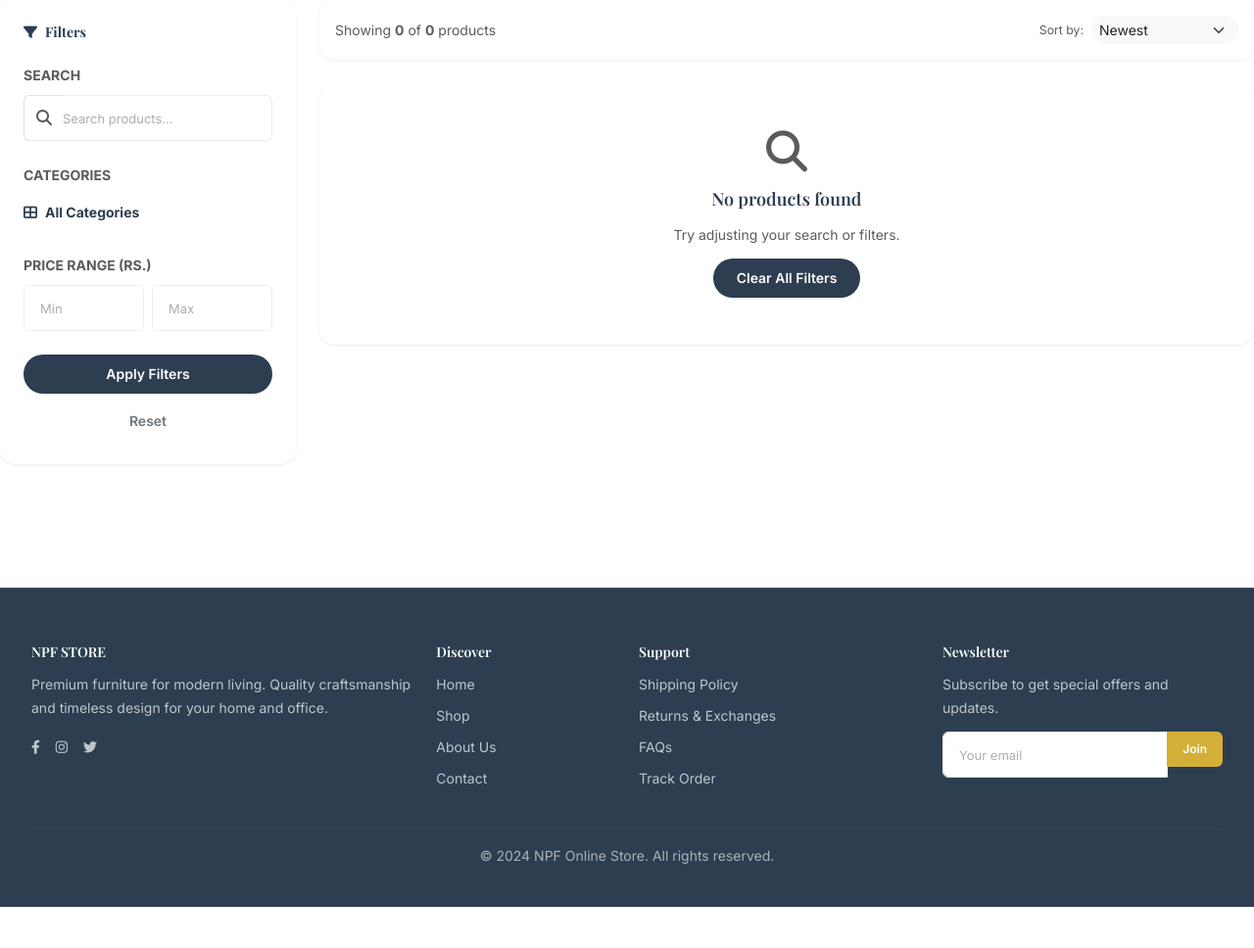
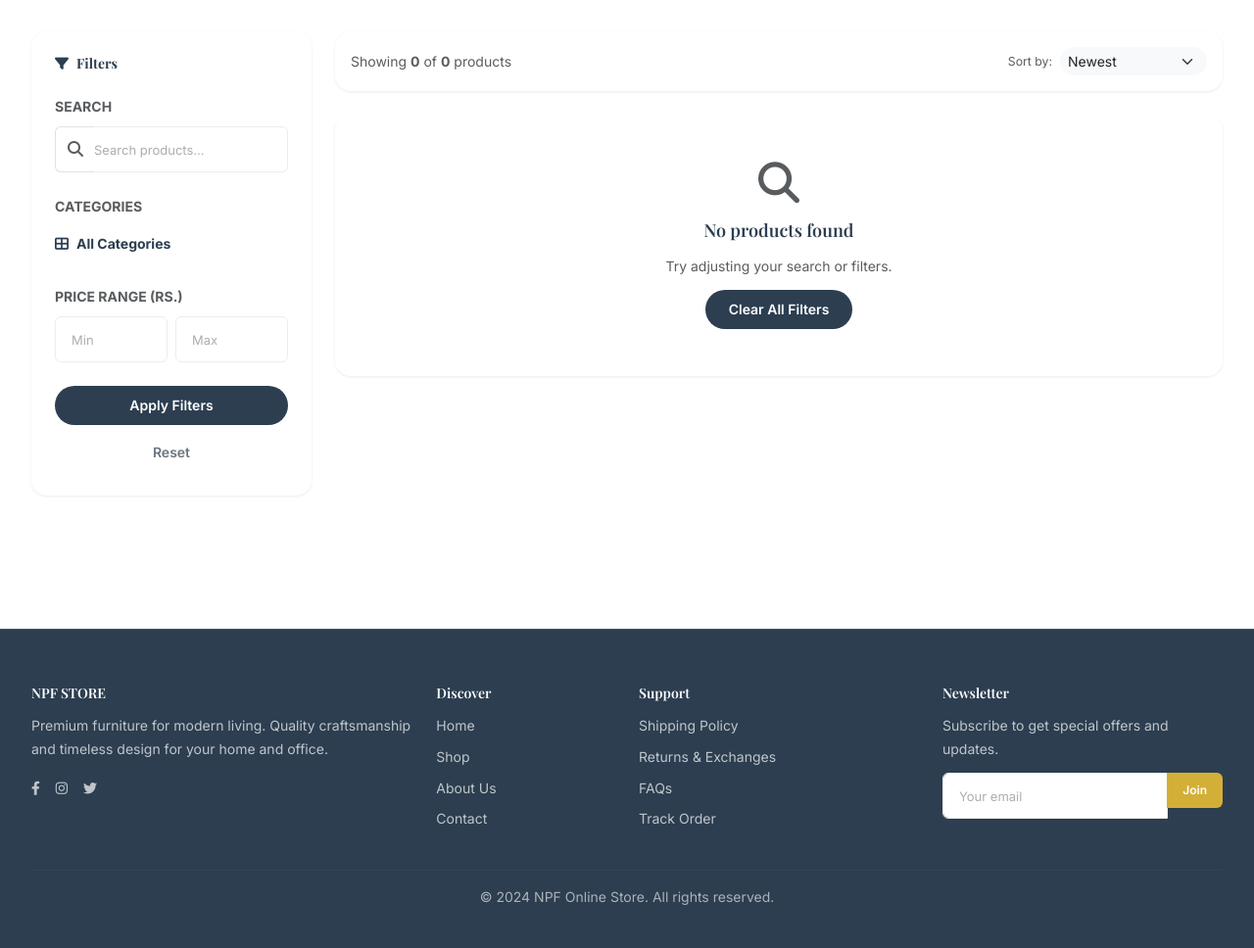
Before and after one commit to qureshi08/NPF-Online-Store, a Flask app: page /shop in a window 1280 px wide. Shown: the part 64-1032 px from the top of the page at 98% size. Before the commit the page ends 990 px from the top, so only its background shows below. Run offline with Flask 3, Linux system fonts and the light colour scheme.

Commit message:
Fix mobile shop page layout: add container padding, responsive grid, and collapsible filters to prevent edge touching

```diff
--- a/app/templates/main/shop.html
+++ b/app/templates/main/shop.html
@@ -1,9 +1,11 @@
 {% extends "base.html" %}
 
 {% block content %}
+<div class="container" style="padding-top: 2rem; padding-bottom: 3rem; max-width: 1400px;">
     <div class="row g-4">
         <!-- Sidebar Filters -->
-    <div class="col-lg-3">
+        <div class="col-lg-3 mb-4 mb-lg-0">
+            <div class="d-lg-block collapse" id="filterCollapse">
                 <div class="card border-0 shadow-sm rounded-4 p-4 sticky-top" style="top: 100px; z-index: 1;">
                     <h5 class="fw-bold mb-4"><i class="fas fa-filter me-2 text-primary-custom"></i>Filters</h5>
 
@@ -44,29 +46,39 @@
                             <label class="form-label fw-bold small text-uppercase text-muted">Price Range (Rs.)</label>
                             <div class="row g-2">
                                 <div class="col-6">
-                            <input type="number" name="min_price" class="form-control form-control-sm" placeholder="Min"
-                                value="{{ min_price if min_price }}">
+                                    <input type="number" name="min_price" class="form-control form-control-sm"
+                                        placeholder="Min" value="{{ min_price if min_price }}">
                                 </div>
                                 <div class="col-6">
-                            <input type="number" name="max_price" class="form-control form-control-sm" placeholder="Max"
-                                value="{{ max_price if max_price }}">
+                                    <input type="number" name="max_price" class="form-control form-control-sm"
+                                        placeholder="Max" value="{{ max_price if max_price }}">
                                 </div>
                             </div>
                         </div>
 
                         <div class="d-grid gap-2">
                             <button type="submit" class="btn btn-primary rounded-pill">Apply Filters</button>
-                    <a href="{{ url_for('main.shop') }}" class="btn btn-outline-secondary rounded-pill">Reset</a>
+                            <a href="{{ url_for('main.shop') }}"
+                                class="btn btn-outline-secondary rounded-pill">Reset</a>
                         </div>
                     </form>
                 </div>
             </div>
 
+            <!-- Mobile Filter Toggle -->
+            <button class="btn btn-primary w-100 d-lg-none mb-3 rounded-pill" type="button" data-bs-toggle="collapse"
+                data-bs-target="#filterCollapse" aria-expanded="false" aria-controls="filterCollapse">
+                <i class="fas fa-filter me-2"></i> Show Filters
+            </button>
+        </div>
+
         <!-- Product Grid -->
         <div class="col-lg-9">
             <!-- Header & Sorting -->
-        <div class="d-flex justify-content-between align-items-center mb-4 bg-white p-3 rounded-4 shadow-sm">
-            <p class="mb-0 text-muted">Showing <strong>{{ products.items|length }}</strong> of <strong>{{ products.total
+            <div
+                class="d-flex flex-column flex-md-row justify-content-between align-items-center mb-4 bg-white p-3 rounded-4 shadow-sm gap-3">
+                <p class="mb-0 text-muted text-center text-md-start">Showing <strong>{{ products.items|length
+                        }}</strong> of <strong>{{ products.total
                         }}</strong> products</p>
                 <div class="d-flex align-items-center">
                     <label class="me-2 text-muted small">Sort by:</label>
@@ -83,13 +95,14 @@
             </div>
 
             {% if products.items %}
-        <div class="row row-cols-1 row-cols-md-3 g-4">
+            <div class="row row-cols-1 row-cols-sm-2 row-cols-md-3 g-3 g-md-4">
                 {% for product in products.items %}
                 <div class="col" data-aos="fade-up" data-aos-delay="{{ loop.index * 100 }}">
                     <div class="card h-100 border-0 shadow-sm rounded-4 overflow-hidden product-card">
                         <div class="position-relative overflow-hidden">
                             {% if product.images.first() %}
-                        <img src="{{ product.images.first().image_url }}" class="card-img-top" alt="{{ product.name }}"
+                            <img src="{{ product.images.first().image_url }}" class="card-img-top"
+                                alt="{{ product.name }}"
                                 style="height: 250px; object-fit: cover; transition: transform 0.5s;">
                             {% else %}
                             <img src="https://via.placeholder.com/400x300" class="card-img-top" alt="No Image"
@@ -113,14 +126,15 @@
                             </div>
                         </div>
 
-                    <div class="card-body text-center">
+                        <div class="card-body text-center p-3">
                             <div class="small text-muted mb-1">{{ product.category.name }}</div>
-                        <h5 class="card-title fw-bold mb-2">
+                            <h5 class="card-title fw-bold mb-2" style="font-size: 1rem;">
                                 <a href="{{ url_for('main.product_detail', slug=product.slug) }}"
                                     class="text-decoration-none text-dark">{{ product.name }}</a>
                             </h5>
                             <div class="d-flex justify-content-center align-items-center gap-2">
-                            <span class="price-tag fw-bold text-primary-custom">Rs. {{ "{:,}".format(product.price|int)
+                                <span class="price-tag fw-bold text-primary-custom">Rs. {{
+                                    "{:,}".format(product.price|int)
                                     }}</span>
                             </div>
                         </div>
@@ -192,6 +206,7 @@
             {% endif %}
         </div>
     </div>
+</div>
 
 <script>
     function updateSort(value) {
@@ -215,5 +230,16 @@
     .product-card:hover img {
         transform: scale(1.05);
     }
+
+    @media (max-width: 768px) {
+        .container {
+            padding-left: 1rem !important;
+            padding-right: 1rem !important;
+        }
+
+        .card-img-top {
+            height: 200px !important;
+        }
+    }
 </style>
 {% endblock %}
```
Lines whose indentation alone changed are shown as unchanged.
